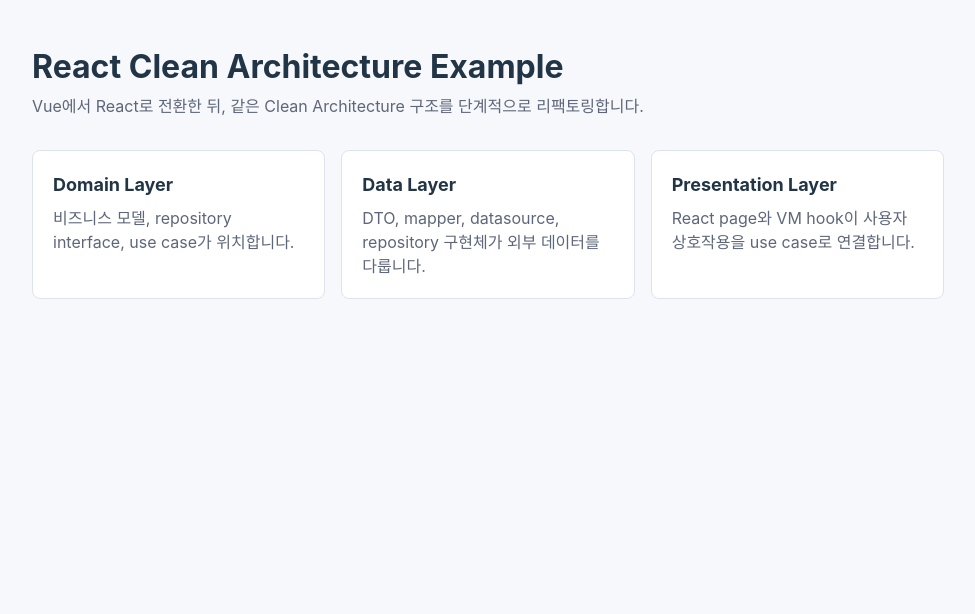
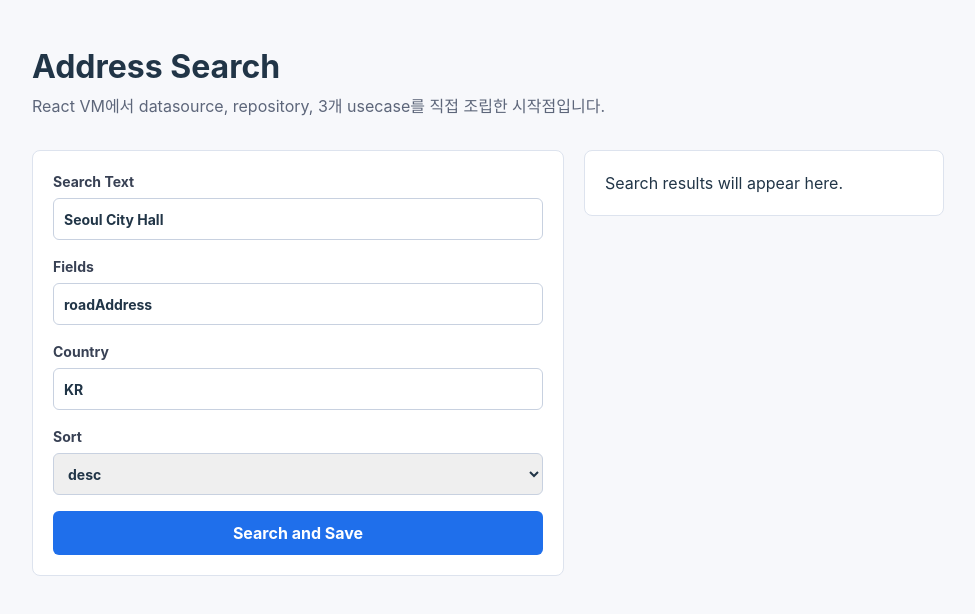
Before and after one commit to KumJungMin/vue-clean-architecture-example, a React (Vite) app: page / in a window 1280 px wide. Shown: the top 614 px of the page, without its empty margins (152-1127 px from the left). Built offline with nearby package versions, Linux system fonts and the light colour scheme.

Commit message:
feat: wire address use cases in React VM

```diff
--- a/src/features/data/repository/address.repositoryImpl.ts
+++ b/src/features/data/repository/address.repositoryImpl.ts
@@ -18,7 +18,7 @@
         return new SearchAddressResponseMapper().toDomain(response);
     }
 
-    saveAddress(address: string) {
+    saveAddress(address: string): void {
         this.storeDataSource.setAddress(address);
     }
 
--- a/src/features/domain/usecase/address.usecase.ts
+++ b/src/features/domain/usecase/address.usecase.ts
@@ -1,13 +1,14 @@
-import { SearchAddressRequest } from "../model/searchAddress.model";
+import { SearchAddressRequest, SearchAddressResponse } from "../model/searchAddress.model";
+import { IAddressRepository } from "../repository/address.repository";
 import { BaseUseCase } from "./_base/base.usecase";
 
 
 type SearchAddressReturns =
-{ type: 'success'; data: any } | { type: 'error'; message: string };
+{ type: 'success'; data: SearchAddressResponse } | { type: 'error'; message: string };
 
 
 export class SearchAddressUseCase extends BaseUseCase<[SearchAddressRequest], SearchAddressReturns> {
-    constructor(private readonly addressRepository: any) {
+    constructor(private readonly addressRepository: IAddressRepository) {
         super();
     }
 
@@ -27,13 +28,13 @@
 }
 
 
-export class SaveAddressUseCase extends BaseUseCase<[any], void> {
-    constructor(private readonly addressRepository: any) {
+export class SaveAddressUseCase extends BaseUseCase<[SearchAddressResponse], void> {
+    constructor(private readonly addressRepository: IAddressRepository) {
         super();
     }
 
-    protected async run(args: any): Promise<void> {
-        await this.addressRepository.saveAddress(args);
+    protected async run(address: SearchAddressResponse): Promise<void> {
+        await this.addressRepository.saveAddress(address.detail);
     }
 
     protected handleBusinessError(error: any): void {
@@ -44,3 +45,22 @@
         throw error;
     }
 }
+
+
+export class GetAddressUseCase extends BaseUseCase<[], string> {
+    constructor(private readonly addressRepository: IAddressRepository) {
+        super();
+    }
+
+    protected async run(): Promise<string> {
+        return this.addressRepository.getAddress();
+    }
+
+    protected handleBusinessError(error: any): string {
+        throw error;
+    }
+
+    protected handleUnexpectedError(error: any): string {
+        throw error;
+    }
+}
--- a/src/features/presentation/App.tsx
+++ b/src/features/presentation/App.tsx
@@ -1,25 +1,7 @@
+import { SearchAddressPage } from '@/features/presentation/address/searchAddress/pages/SearchAddressPage';
+
 export function App() {
     return (
-        <main className="app-shell">
-            <header className="page-header">
-                <h1>React Clean Architecture Example</h1>
-                <p>Vue에서 React로 전환한 뒤, 같은 Clean Architecture 구조를 단계적으로 리팩토링합니다.</p>
-            </header>
-
-            <section className="layer-grid" aria-label="Architecture layers">
-                <article className="layer-card">
-                    <h2>Domain Layer</h2>
-                    <p>비즈니스 모델, repository interface, use case가 위치합니다.</p>
-                </article>
-                <article className="layer-card">
-                    <h2>Data Layer</h2>
-                    <p>DTO, mapper, datasource, repository 구현체가 외부 데이터를 다룹니다.</p>
-                </article>
-                <article className="layer-card">
-                    <h2>Presentation Layer</h2>
-                    <p>React page와 VM hook이 사용자 상호작용을 use case로 연결합니다.</p>
-                </article>
-            </section>
-        </main>
+        <SearchAddressPage />
     );
 }
--- /dev/null
+++ b/src/features/presentation/address/searchAddress/pages/SearchAddressPage.tsx
@@ -0,0 +1,87 @@
+import { useSearchAddressVM } from '@/features/presentation/address/searchAddress/viewModels/useSearchAddressVM';
+
+export function SearchAddressPage() {
+    const {
+        request,
+        result,
+        savedAddress,
+        errorMessage,
+        isLoading,
+        updateRequest,
+        search
+    } = useSearchAddressVM();
+
+    return (
+        <main className="app-shell">
+            <header className="page-header">
+                <h1>Address Search</h1>
+                <p>React VM에서 datasource, repository, 3개 usecase를 직접 조립한 시작점입니다.</p>
+            </header>
+
+            <section className="search-layout">
+                <form className="search-form" onSubmit={search}>
+                    <label>
+                        Search Text
+                        <input
+                            name="searchText"
+                            value={request.searchText}
+                            onChange={updateRequest}
+                            placeholder="Enter an address"
+                        />
+                    </label>
+
+                    <label>
+                        Fields
+                        <input
+                            name="fields"
+                            value={request.fields}
+                            onChange={updateRequest}
+                            placeholder="roadAddress"
+                        />
+                    </label>
+
+                    <label>
+                        Country
+                        <input
+                            name="country"
+                            value={request.country}
+                            onChange={updateRequest}
+                            placeholder="KR"
+                        />
+                    </label>
+
+                    <label>
+                        Sort
+                        <select name="sortedBy" value={request.sortedBy} onChange={updateRequest}>
+                            <option value="desc">desc</option>
+                            <option value="asc">asc</option>
+                        </select>
+                    </label>
+
+                    <button type="submit" disabled={isLoading}>
+                        {isLoading ? 'Searching...' : 'Search and Save'}
+                    </button>
+                </form>
+
+                <aside className="result-panel" aria-label="Search result">
+                    {errorMessage && <p className="error-message">{errorMessage}</p>}
+
+                    {result ? (
+                        <dl>
+                            <dt>Title</dt>
+                            <dd>{result.title}</dd>
+                            <dt>Type</dt>
+                            <dd>{result.type}</dd>
+                            <dt>Detail</dt>
+                            <dd>{result.detail}</dd>
+                            <dt>Saved Address</dt>
+                            <dd>{savedAddress}</dd>
+                        </dl>
+                    ) : (
+                        <p className="empty-result">Search results will appear here.</p>
+                    )}
+                </aside>
+            </section>
+        </main>
+    );
+}
--- /dev/null
+++ b/src/features/presentation/address/searchAddress/viewModels/useSearchAddressVM.ts
@@ -0,0 +1,67 @@
+import { ChangeEvent, FormEvent, useRef, useState } from 'react';
+import { AddressRepositoryImpl } from '@/features/data/repository/address.repositoryImpl';
+import { AddressApiDataSource } from '@/features/data/source/api/address.api';
+import { AddressDataSource } from '@/features/data/source/store/address.store';
+import { SearchAddressRequest, SearchAddressResponse } from '@/features/domain/model/searchAddress.model';
+import { GetAddressUseCase, SaveAddressUseCase, SearchAddressUseCase } from '@/features/domain/usecase/address.usecase';
+
+const defaultRequest: SearchAddressRequest = {
+    searchText: 'Seoul City Hall',
+    fields: 'roadAddress',
+    sortedBy: 'desc',
+    country: 'KR'
+};
+
+export function useSearchAddressVM() {
+    const storeDataSourceRef = useRef(new AddressDataSource());
+    const [request, setRequest] = useState<SearchAddressRequest>(defaultRequest);
+    const [result, setResult] = useState<SearchAddressResponse | null>(null);
+    const [savedAddress, setSavedAddress] = useState('');
+    const [errorMessage, setErrorMessage] = useState('');
+    const [isLoading, setIsLoading] = useState(false);
+
+    const addressApiDataSource = new AddressApiDataSource();
+    const addressStoreDataSource = storeDataSourceRef.current;
+    const addressRepository = new AddressRepositoryImpl(addressApiDataSource, addressStoreDataSource);
+
+    const searchAddressUseCase = new SearchAddressUseCase(addressRepository);
+    const saveAddressUseCase = new SaveAddressUseCase(addressRepository);
+    const getAddressUseCase = new GetAddressUseCase(addressRepository);
+
+    function updateRequest(event: ChangeEvent<HTMLInputElement | HTMLSelectElement>) {
+        const { name, value } = event.target;
+        setRequest((current) => ({
+            ...current,
+            [name]: value
+        }));
+    }
+
+    async function search(event: FormEvent<HTMLFormElement>) {
+        event.preventDefault();
+        setIsLoading(true);
+        setErrorMessage('');
+
+        const searchResult = await searchAddressUseCase.execute(request);
+
+        if (searchResult.type === 'success') {
+            await saveAddressUseCase.execute(searchResult.data);
+            setResult(searchResult.data);
+            setSavedAddress(await getAddressUseCase.execute());
+        } else {
+            setResult(null);
+            setErrorMessage(searchResult.message);
+        }
+
+        setIsLoading(false);
+    }
+
+    return {
+        request,
+        result,
+        savedAddress,
+        errorMessage,
+        isLoading,
+        updateRequest,
+        search
+    };
+}
--- a/src/styles.css
+++ b/src/styles.css
@@ -57,25 +57,75 @@
     margin: 0;
 }
 
-.layer-grid {
+.search-layout {
+    align-items: start;
     display: grid;
-    gap: 16px;
-    grid-template-columns: repeat(auto-fit, minmax(220px, 1fr));
+    gap: 20px;
+    grid-template-columns: minmax(0, 1fr) minmax(260px, 360px);
 }
 
-.layer-card {
+.search-form,
+.result-panel {
     background: #fff;
     border: 1px solid #dde3ee;
     border-radius: 8px;
     padding: 20px;
 }
 
-.layer-card h2 {
-    font-size: 18px;
+.search-form {
+    display: grid;
+    gap: 16px;
+}
+
+.search-form label {
+    color: #384154;
+    display: grid;
+    font-size: 14px;
+    font-weight: 700;
+    gap: 6px;
+}
+
+.search-form input,
+.search-form select {
+    border: 1px solid #c8d1e0;
+    border-radius: 6px;
+    color: #213547;
+    min-height: 42px;
+    padding: 9px 10px;
+}
+
+.result-panel dl {
+    display: grid;
+    gap: 8px;
+    margin: 0;
+}
+
+.result-panel dt {
+    color: #5d667a;
+    font-size: 12px;
+    font-weight: 700;
+    text-transform: uppercase;
+}
+
+.result-panel dd {
     margin: 0 0 8px;
 }
 
-.layer-card p {
-    color: #5d667a;
+.empty-result,
+.error-message {
     margin: 0;
 }
+
+.error-message {
+    color: #b42318;
+}
+
+@media (max-width: 720px) {
+    .app-shell {
+        padding: 32px 16px;
+    }
+
+    .search-layout {
+        grid-template-columns: 1fr;
+    }
+}
```
Also changed, not shown: 1 other file (tests, documents, lock files or other folders).
